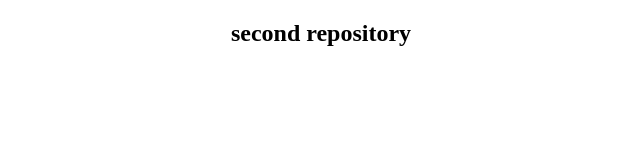
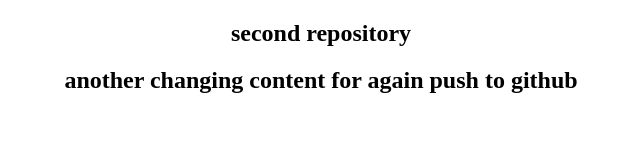
Before and after one commit to chamonsheikh121/second-time-repo, a plain HTML site: page chamon.html in a window 1280 px wide. Shown: the whole page, without its empty margins (319-959 px from the left). Drawn offline with Linux system fonts and the light colour scheme.

Commit message:
second commit

```diff
--- a/chamon.html
+++ b/chamon.html
@@ -12,6 +12,7 @@
 </head>
 <body>
     <h2>second repository</h2>
+    <h2>another changing content for again push to github</h2>
 
 </body>
 </html>
```
